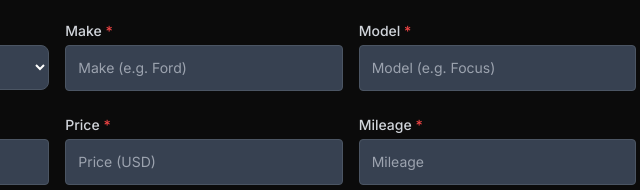
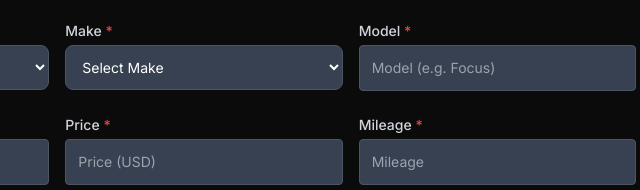
Before and after one commit to askjasonautollc/jason-logic, a website: page askjasonauto-site/freecore.html in a window 1280 px wide. Shown: the part 528-718 px from the top of the page, 436-1076 px from the left. Drawn offline with nearby package versions, Linux system fonts and the light colour scheme.

Commit message:
Update freecore.html

```diff
--- a/askjasonauto-site/freecore.html
+++ b/askjasonauto-site/freecore.html
@@ -196,13 +196,54 @@
   </select>
 </div>
 
-  <div>
-    <label class="block text-sm font-medium text-gray-300 mb-1">
-      Make <span class="text-red-500">*</span>
-    </label>
-    <input name="make" placeholder="Make (e.g. Ford)" required
-      class="peer w-full p-3 rounded bg-gray-700 text-white border border-gray-600 text-sm invalid:border-red-500 focus:invalid:ring-red-500" />
-  </div>
+ <div>
+  <label class="block text-sm font-medium text-gray-300 mb-1">
+    Make <span class="text-red-500">*</span>
+  </label>
+  <select name="make" id="make" required
+    class="w-full rounded-lg p-3 bg-gray-700 text-white border border-gray-600 text-sm invalid:border-red-500 focus:invalid:ring-red-500">
+    <option value="">Select Make</option>
+    <option value="Acura">Acura</option>
+    <option value="Alfa Romeo">Alfa Romeo</option>
+    <option value="Aston Martin">Aston Martin</option>
+    <option value="Audi">Audi</option>
+    <option value="BMW">BMW</option>
+    <option value="Buick">Buick</option>
+    <option value="Cadillac">Cadillac</option>
+    <option value="Chevrolet">Chevrolet</option>
+    <option value="Chrysler">Chrysler</option>
+    <option value="Dodge">Dodge</option>
+    <option value="Ferrari">Ferrari</option>
+    <option value="Fiat">Fiat</option>
+    <option value="Ford">Ford</option>
+    <option value="GMC">GMC</option>
+    <option value="Genesis">Genesis</option>
+    <option value="Honda">Honda</option>
+    <option value="Hyundai">Hyundai</option>
+    <option value="Infiniti">Infiniti</option>
+    <option value="Jaguar">Jaguar</option>
+    <option value="Jeep">Jeep</option>
+    <option value="Kia">Kia</option>
+    <option value="Land Rover">Land Rover</option>
+    <option value="Lexus">Lexus</option>
+    <option value="Lincoln">Lincoln</option>
+    <option value="Maserati">Maserati</option>
+    <option value="Mazda">Mazda</option>
+    <option value="Mercedes-Benz">Mercedes‑Benz</option>
+    <option value="Mercury">Mercury</option>
+    <option value="Mini">Mini</option>
+    <option value="Mitsubishi">Mitsubishi</option>
+    <option value="Nissan">Nissan</option>
+    <option value="Pontiac">Pontiac</option>
+    <option value="Porsche">Porsche</option>
+    <option value="Ram">Ram</option>
+    <option value="Subaru">Subaru</option>
+    <option value="Tesla">Tesla</option>
+    <option value="Toyota">Toyota</option>
+    <option value="Volkswagen">Volkswagen</option>
+    <option value="Volvo">Volvo</option>
+  </select>
+</div>
 
   <div>
     <label class="block text-sm font-medium text-gray-300 mb-1">
```
